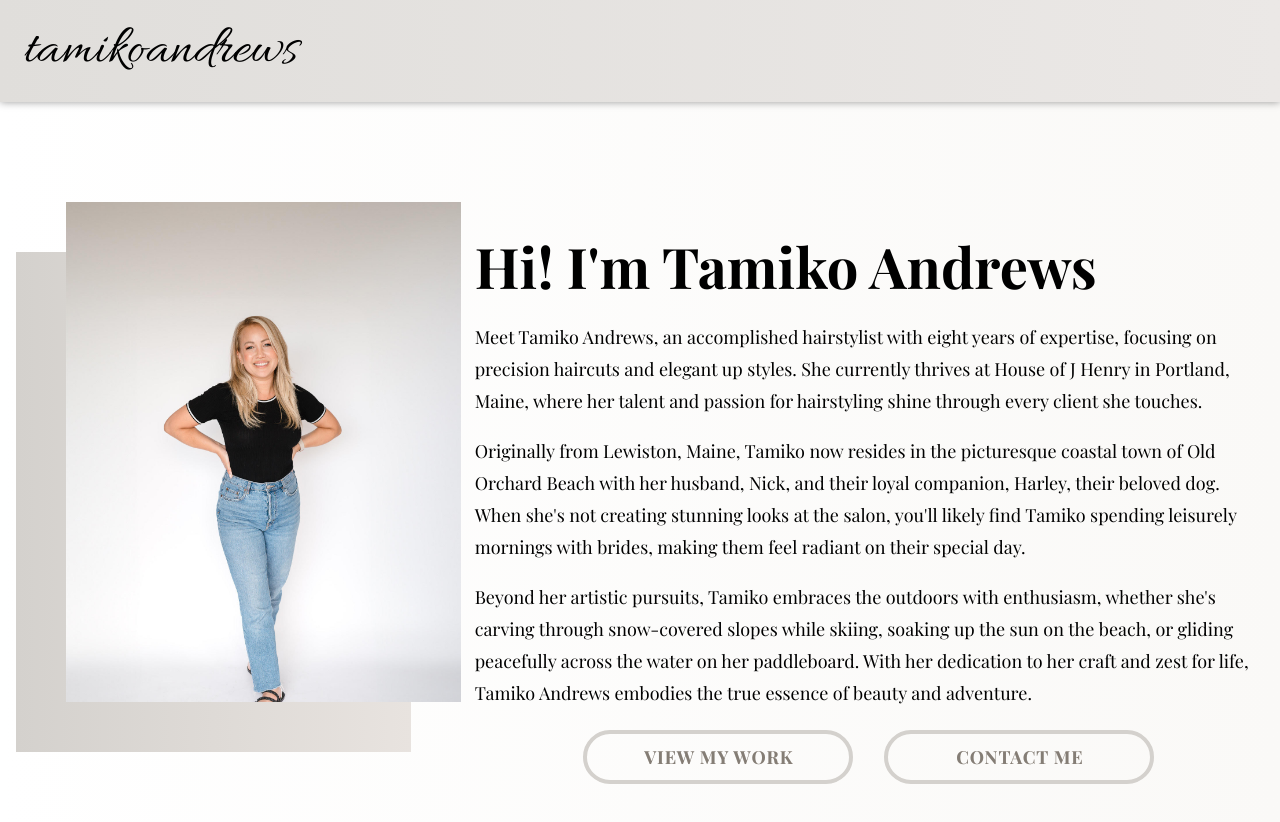
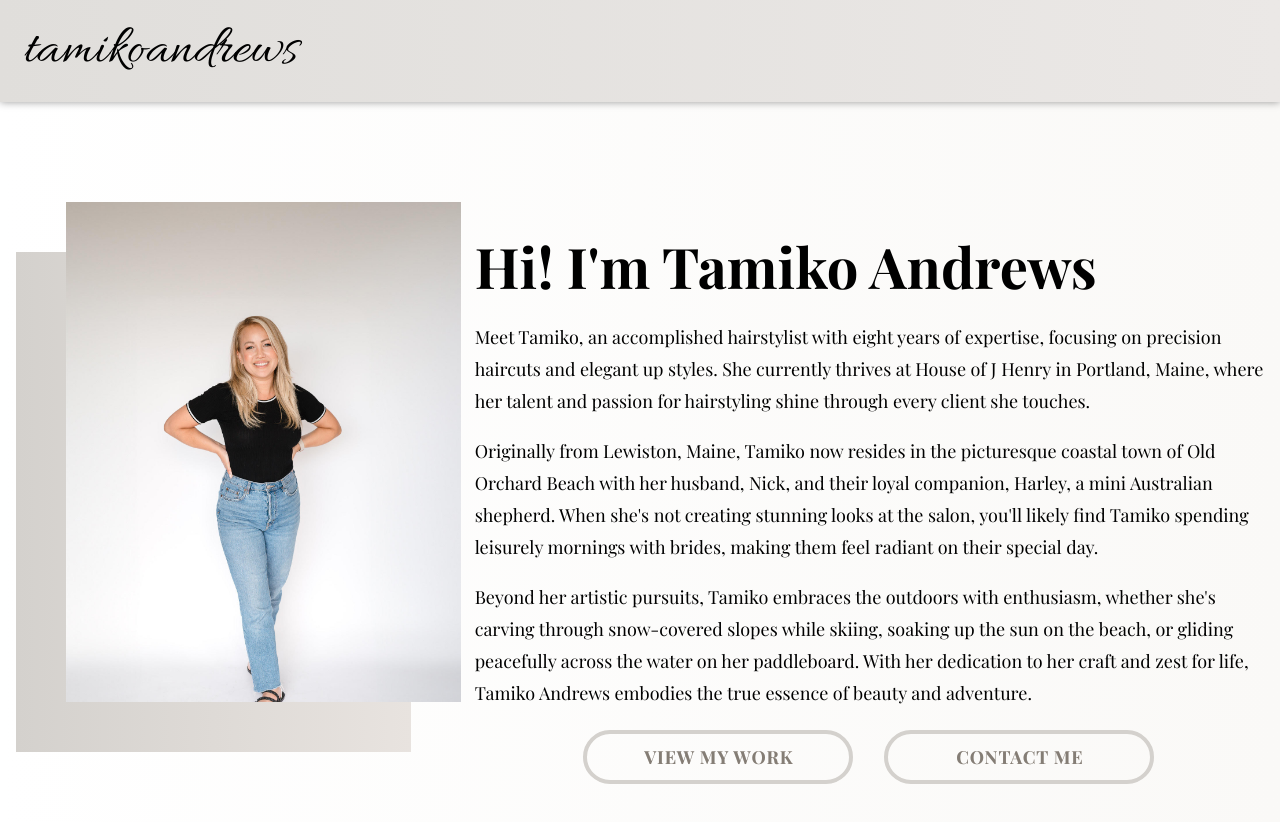
Before and after one commit to nickonometry/tamiko-andrews, a SvelteKit app: page / in a window 1280 px wide. Shown: the top 822 px of the page. Built offline with nearby package versions, Linux system fonts and the light colour scheme; a web font is replaced by a local one.

Commit message:
home page text fix

```diff
--- a/src/routes/+page.svelte
+++ b/src/routes/+page.svelte
@@ -13,12 +13,12 @@
 		<div class="about">
 			<h1>Hi! I'm Tamiko Andrews</h1>
 			<p>
-				Meet Tamiko Andrews, an accomplished hairstylist with eight years of expertise, focusing on precision haircuts and elegant up styles. She currently thrives at House of J Henry in Portland,
-				Maine, where her talent and passion for hairstyling shine through every client she touches.
+				Meet Tamiko, an accomplished hairstylist with eight years of expertise, focusing on precision haircuts and elegant up styles. She currently thrives at House of J Henry in Portland, Maine,
+				where her talent and passion for hairstyling shine through every client she touches.
 			</p>
 			<p>
-				Originally from Lewiston, Maine, Tamiko now resides in the picturesque coastal town of Old Orchard Beach with her husband, Nick, and their loyal companion, Harley, their beloved dog. When
-				she's not creating stunning looks at the salon, you'll likely find Tamiko spending leisurely mornings with brides, making them feel radiant on their special day.
+				Originally from Lewiston, Maine, Tamiko now resides in the picturesque coastal town of Old Orchard Beach with her husband, Nick, and their loyal companion, Harley, a mini Australian shepherd.
+				When she's not creating stunning looks at the salon, you'll likely find Tamiko spending leisurely mornings with brides, making them feel radiant on their special day.
 			</p>
 			<p>
 				Beyond her artistic pursuits, Tamiko embraces the outdoors with enthusiasm, whether she's carving through snow-covered slopes while skiing, soaking up the sun on the beach, or gliding
```
